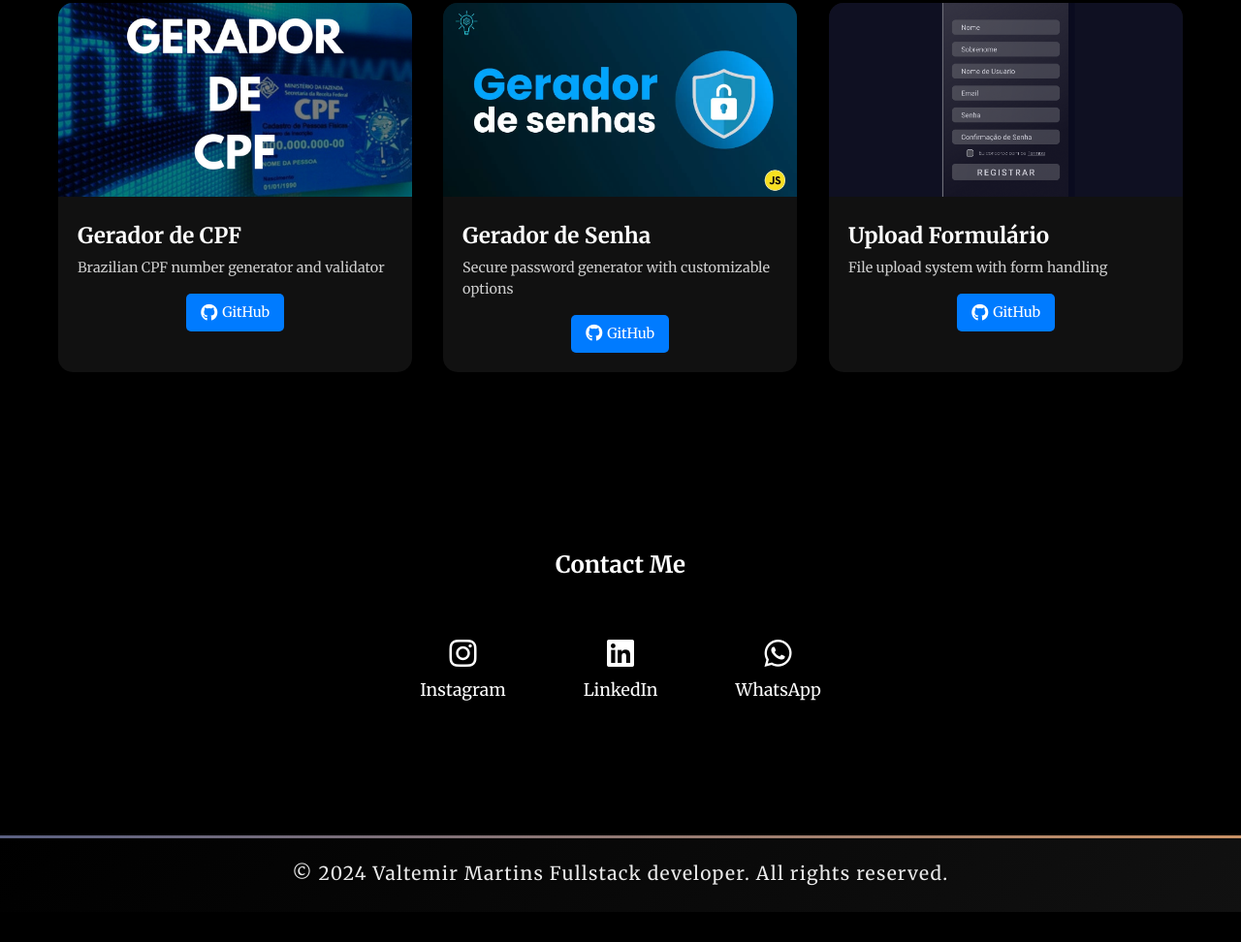
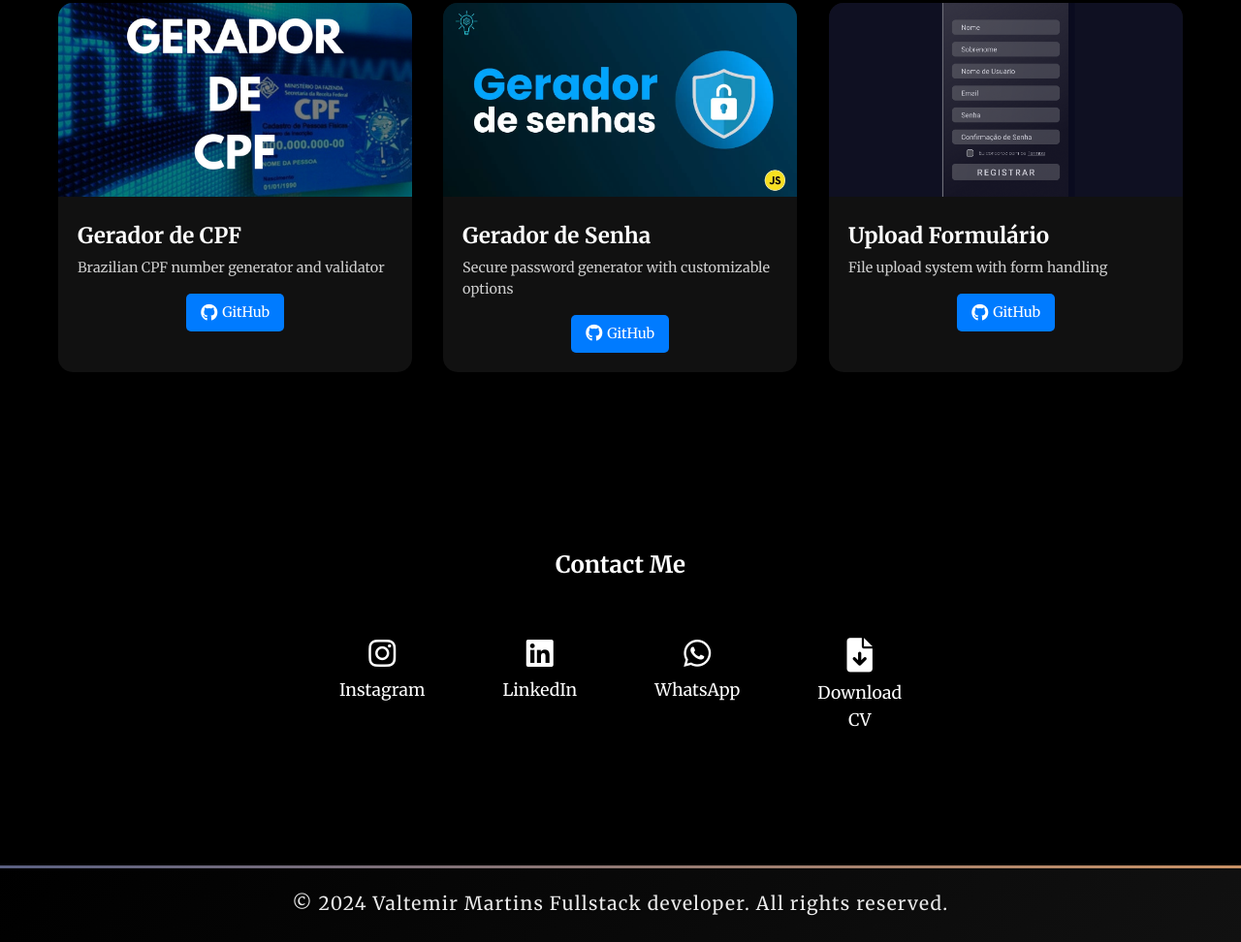
Before and after one commit to ValtemirMartins/Portifolio-ValtemirMartins, a plain HTML site: page index.html in a window 1280 px wide. Shown: the part 3208-4180 px from the top of the page at 97% size. Before the commit the page ends 4149 px from the top, so only its background shows below. Drawn offline with nearby package versions, Linux system fonts and the light colour scheme.

Commit message:
adicionando dowload do curriculo

```diff
--- a/index.html
+++ b/index.html
@@ -257,6 +257,10 @@
                 <i class="fab fa-whatsapp"></i>
                 <span>WhatsApp</span>
             </a>
+            <a href="./assets/Curriculo_Dev.1pdf.pdf" download="Valtemir_Martins_CV.pdf" class="contact-item">
+                <i class="fas fa-file-download"></i>
+                <span>Download CV</span>
+            </a>
         </div>
     </section>
 
--- a/style.css
+++ b/style.css
@@ -158,6 +158,16 @@ body {
 
 .contact-item:hover {
   transform: translateY(-10px);
+}
+.contact-item .fa-file-download {
+  color: #ffffff;
+  font-size: 2.2rem;
+  transition: transform 0.3s ease;
+}
+
+.contact-item:hover .fa-file-download {
+  transform: translateY(-3px);
+  color: #007bff;
 }
 
 .contact-item i {
```
Also changed, not shown: 1 other file.
